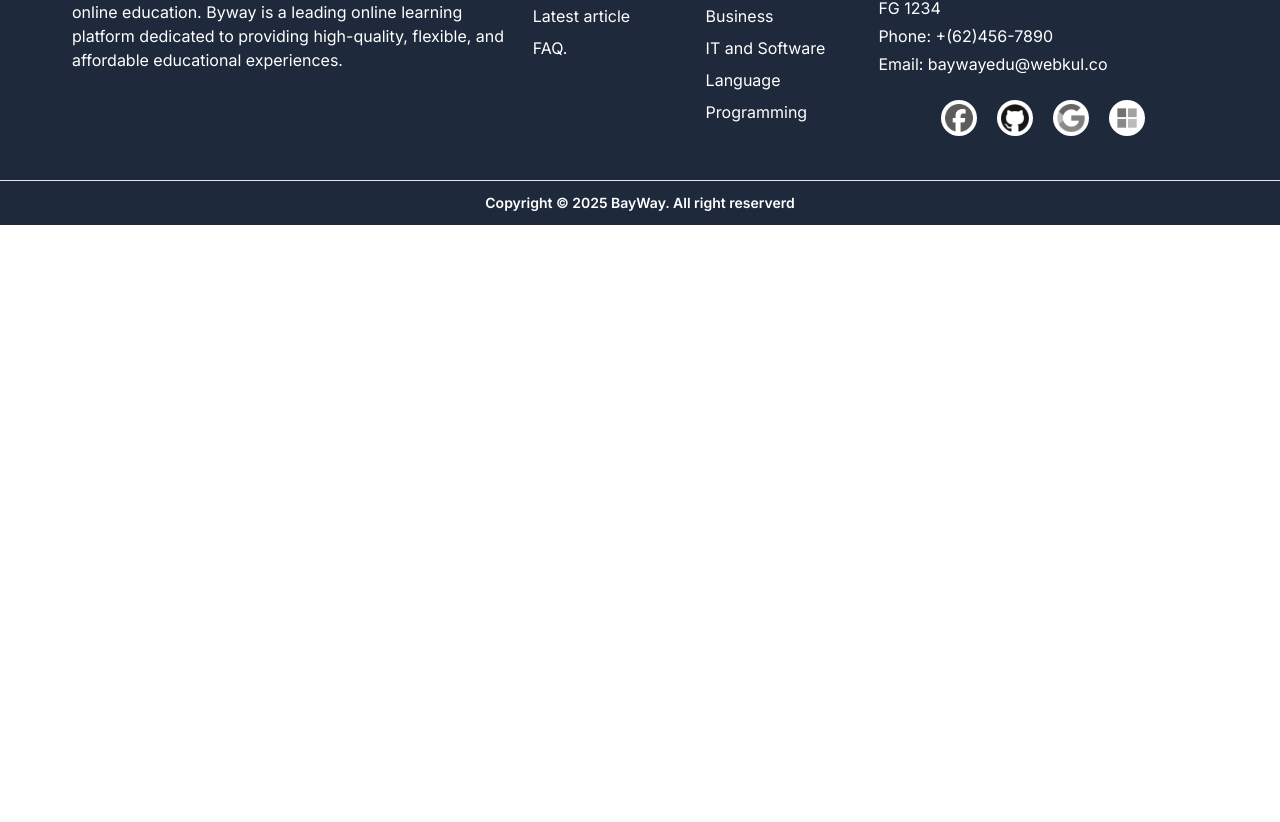
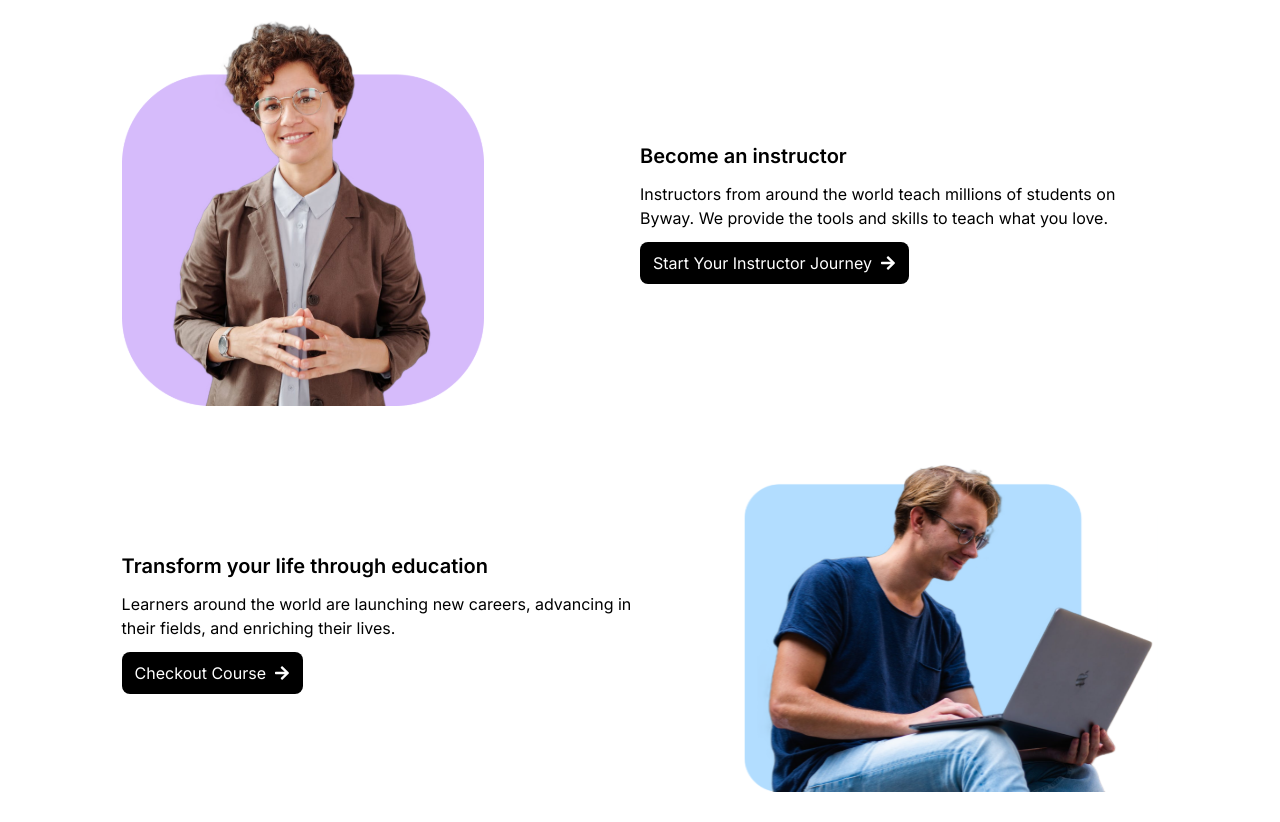
Before and after one commit to Zakkurozu/bayway-app, a React (Vite) app: page / in a window 1280 px wide. Shown: the part 1818-2640 px from the top of the page. Before the commit the page ends 2043 px from the top, so only its background shows below. Built offline with nearby package versions, Linux system fonts and the light colour scheme.

Commit message:
additional section add

```diff
--- a/src/pages/Home.jsx
+++ b/src/pages/Home.jsx
@@ -3,6 +3,8 @@ import { GrCertificate } from "react-icons/gr";
 import CategoryList from "../components/CategoryList";
 import CoursesList from "../components/CoursesList";
 import MentorsList from "../components/MentorsList";
+import { FaArrowRight } from "react-icons/fa";
+import ReviewList from "../components/ReviewList";
 
 const Home = () => {
   return (
@@ -20,8 +22,8 @@ const Home = () => {
                 that education is the key to personal and professional growth,
                 and we're here to guide you on your journey to success.{" "}
               </p>
-              <button className="py-3 px-5 bg-primary text-white font-medium rounded-md">
-                Start your instructor journey
+              <button className="py-3 px-5 border-2 border-transparent bg-primary text-white font-medium rounded-lg capitalize hover:bg-[#e0f2fe] hover:text-primary hover:border-primary transition-all duration-300 ease-in-out">
+                Start your journey
               </button>
             </div>
             <div className="w-full order-1 md:order-2 md:w-1/2">
@@ -123,6 +125,74 @@ const Home = () => {
         </div>
       </section>
       {/* mentors end */}
+
+      {/* reviews start */}
+      <section className="my-[2rem] bg-[#f9fafc] py-[2rem]">
+        <div className="container">
+          <ReviewList />
+        </div>
+      </section>
+      {/* reviews end */}
+
+      {/* additional section start */}
+      <section className="my-[2rem]">
+        <div className="container">
+          <div className="md:w-[90%] mx-auto space-y-[3rem]">
+            <div className="flex flex-wrap items-center gap-y-4">
+              <div className="w-full md:w-1/2">
+                <div className="relative w-[60%] me-auto md:w-[70%]">
+                  <img className="mx-auto" src="/teacher.svg" alt="" />
+                </div>
+              </div>
+              <div className="w-full md:w-1/2">
+                <div className="space-y-3">
+                  <h3 className="text-xl font-semibold">
+                    Become an instructor
+                  </h3>
+                  <p>
+                    Instructors from around the world teach millions of students
+                    on Byway. We provide the tools and skills to teach what you
+                    love.
+                  </p>
+                  <button className="bg-black border-[1px] border-transparent rounded-lg px-3 py-2 group hover:bg-transparent hover:border-black transition-all duration-300 ease-in-out">
+                    <div className="text-white text-base flex items-center gap-x-2 group-hover:text-black transition-all duration-300 ease-in-out">
+                      <span className="capitalize">
+                        start your instructor journey
+                      </span>
+                      <FaArrowRight />
+                    </div>
+                  </button>
+                </div>
+              </div>
+            </div>
+            <div className="flex flex-wrap items-center gap-y-4">
+              <div className="w-full md:w-1/2 md:order-2">
+                <div className="relative w-[72%] md:ms-auto md:w-[80%]">
+                  <img className="mx-auto" src="/student.svg" alt="" />
+                </div>
+              </div>
+              <div className="w-full md:w-1/2 md:order-1">
+                <div className="space-y-3">
+                  <h3 className="text-xl font-semibold">
+                    Transform your life through education
+                  </h3>
+                  <p>
+                    Learners around the world are launching new careers,
+                    advancing in their fields, and enriching their lives.
+                  </p>
+                  <button className="bg-black border-[1px] border-transparent rounded-lg px-3 py-2 group hover:bg-transparent hover:border-black transition-all duration-300 ease-in-out">
+                    <div className="text-white text-base flex items-center gap-x-2 group-hover:text-black transition-all duration-300 ease-in-out">
+                      <span className="capitalize">checkout course</span>
+                      <FaArrowRight />
+                    </div>
+                  </button>
+                </div>
+              </div>
+            </div>
+          </div>
+        </div>
+      </section>
+      {/* additional section end */}
     </>
   );
 };
```
